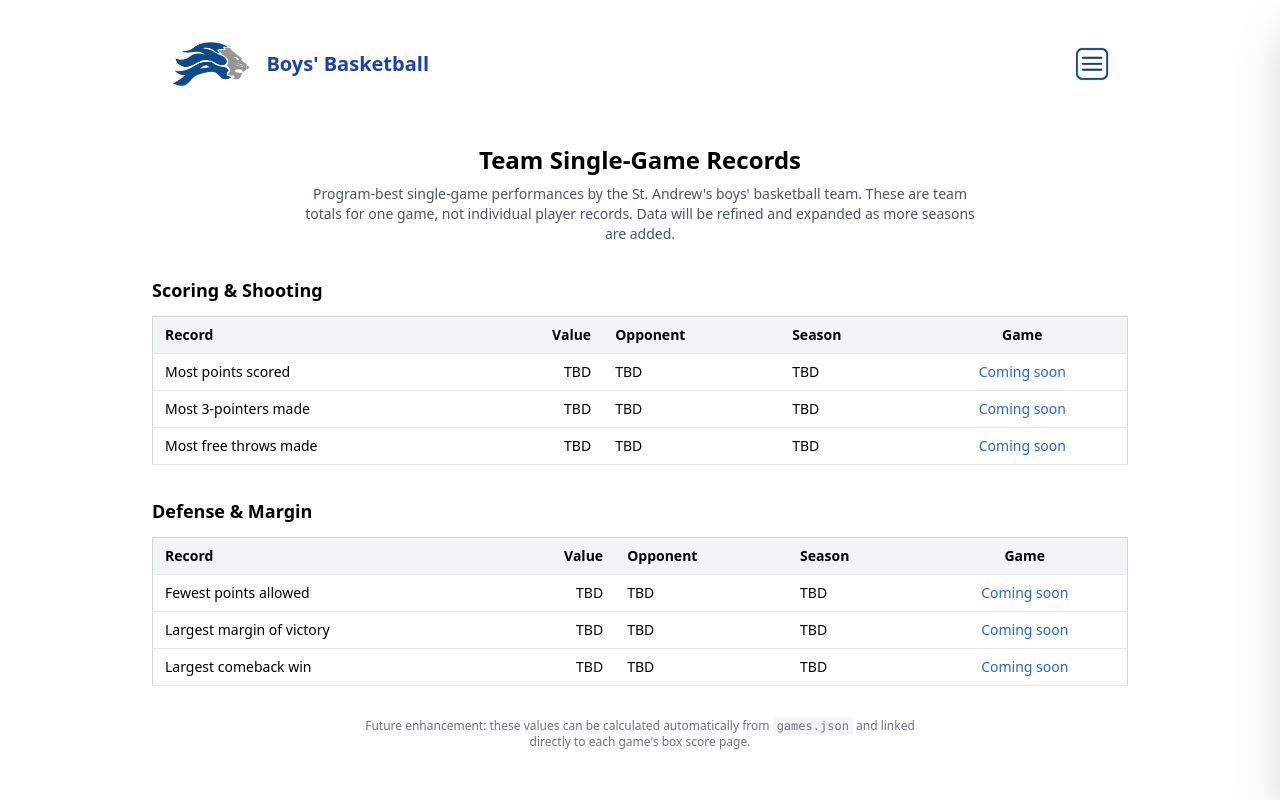
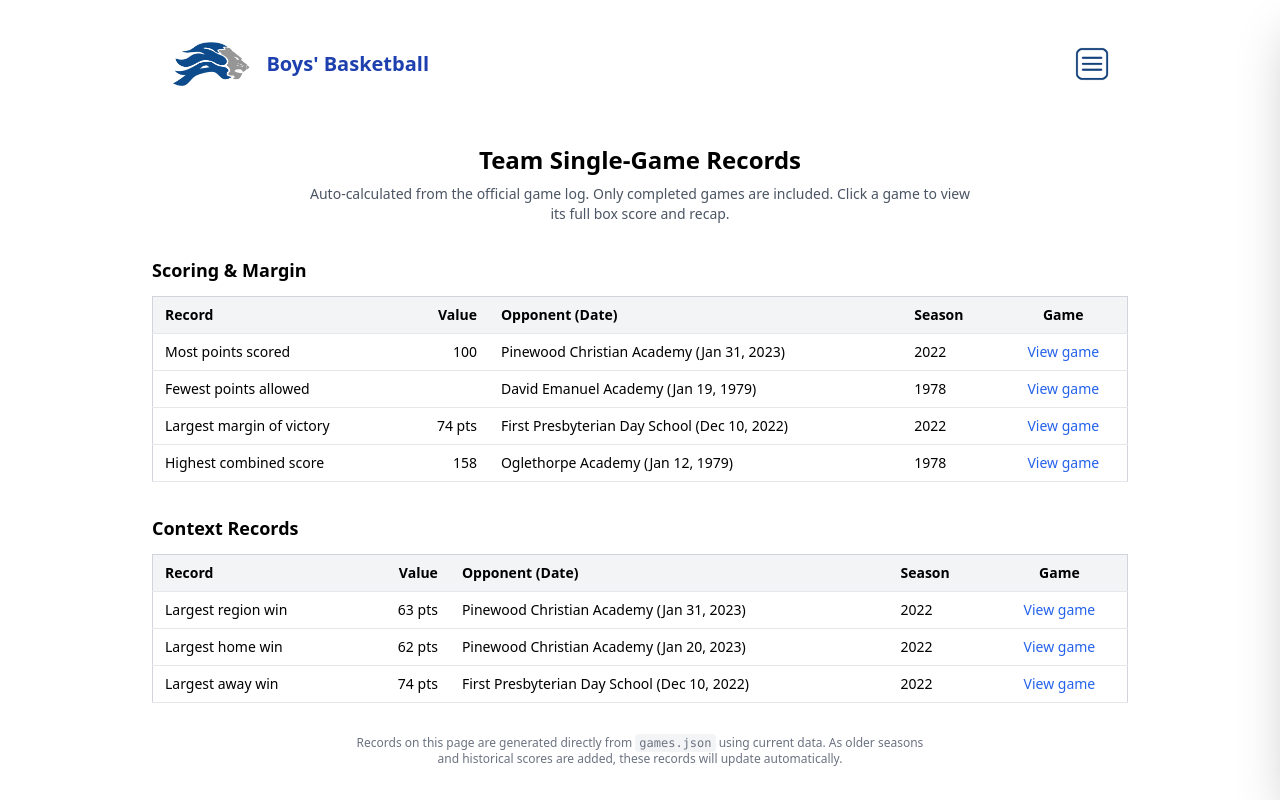
Before and after one commit to newonda1/st-andrews-basketball, a React (Vite) app: page /athletics/boys/basketball/records/team in a window 1280 px wide. Built offline with nearby package versions, Linux system fonts and the light colour scheme.

Commit message:
Update TeamRecords.jsx

```diff
--- a/src/boys/basketball/pages/TeamRecords.jsx
+++ b/src/boys/basketball/pages/TeamRecords.jsx
@@ -1,124 +1,315 @@
 // src/boys/basketball/pages/TeamRecords.jsx
-import React from "react";
+import React, { useEffect, useMemo, useState } from "react";
 import { Link } from "react-router-dom";
 
+function formatDate(dateValue) {
+  if (!dateValue) return "";
+  const d = new Date(dateValue);
+  if (Number.isNaN(d.getTime())) return "";
+  return d.toLocaleDateString("en-US", {
+    month: "short",
+    day: "numeric",
+    year: "numeric",
+  });
+}
+
+function getMaxGame(games, selector) {
+  const valid = games.filter((g) => {
+    const v = selector(g);
+    return v !== null && v !== undefined && !Number.isNaN(Number(v));
+  });
+  if (valid.length === 0) return null;
+
+  return valid.reduce((best, g) =>
+    selector(g) > selector(best) ? g : best
+  );
+}
+
+function getMinGame(games, selector) {
+  const valid = games.filter((g) => {
+    const v = selector(g);
+    return v !== null && v !== undefined && !Number.isNaN(Number(v));
+  });
+  if (valid.length === 0) return null;
+
+  return valid.reduce((best, g) =>
+    selector(g) < selector(best) ? g : best
+  );
+}
+
 function TeamRecords() {
+  const [games, setGames] = useState([]);
+  const [loading, setLoading] = useState(true);
+  const [error, setError] = useState(null);
+
+  // Load games.json
+  useEffect(() => {
+    async function loadGames() {
+      try {
+        const res = await fetch("/data/boys/basketball/games.json");
+        if (!res.ok) throw new Error("Failed to load games.json");
+        const data = await res.json();
+        setGames(Array.isArray(data) ? data : []);
+      } catch (err) {
+        console.error("Error loading games:", err);
+        setError("Unable to load game data.");
+      } finally {
+        setLoading(false);
+      }
+    }
+
+    loadGames();
+  }, []);
+
+  const completeGames = useMemo(() => {
+    return games.filter(
+      (g) => g && (g.IsComplete === "Yes" || g.IsComplete === true)
+    );
+  }, [games]);
+
+  const records = useMemo(() => {
+    if (!completeGames.length) {
+      return {
+        mostPoints: null,
+        fewestAllowed: null,
+        largestWin: null,
+        highestCombined: null,
+        largestRegionWin: null,
+        largestHomeWin: null,
+        largestAwayWin: null,
+      };
+    }
+
+    const mostPoints = getMaxGame(completeGames, (g) => Number(g.TeamScore));
+
+    const fewestAllowed = getMinGame(completeGames, (g) =>
+      Number(g.OpponentScore)
+    );
+
+    // If ResultMargin is missing for some games, fall back to TeamScore - OpponentScore
+    const largestWin = getMaxGame(completeGames, (g) => {
+      const margin =
+        g.ResultMargin !== undefined && g.ResultMargin !== null
+          ? Number(g.ResultMargin)
+          : Number(g.TeamScore) - Number(g.OpponentScore);
+      return margin;
+    });
+
+    const highestCombined = getMaxGame(completeGames, (g) =>
+      Number(g.TeamScore) + Number(g.OpponentScore)
+    );
+
+    const regionGames = completeGames.filter(
+      (g) =>
+        g.GameType &&
+        String(g.GameType).toLowerCase() === "region" &&
+        Number(g.TeamScore) > Number(g.OpponentScore)
+    );
+    const largestRegionWin = getMaxGame(regionGames, (g) => {
+      const margin =
+        g.ResultMargin !== undefined && g.ResultMargin !== null
+          ? Number(g.ResultMargin)
+          : Number(g.TeamScore) - Number(g.OpponentScore);
+      return margin;
+    });
+
+    const homeGames = completeGames.filter(
+      (g) =>
+        g.LocationType &&
+        String(g.LocationType).toLowerCase() === "home" &&
+        Number(g.TeamScore) > Number(g.OpponentScore)
+    );
+    const largestHomeWin = getMaxGame(homeGames, (g) => {
+      const margin =
+        g.ResultMargin !== undefined && g.ResultMargin !== null
+          ? Number(g.ResultMargin)
+          : Number(g.TeamScore) - Number(g.OpponentScore);
+      return margin;
+    });
+
+    const awayGames = completeGames.filter(
+      (g) =>
+        g.LocationType &&
+        String(g.LocationType).toLowerCase() === "away" &&
+        Number(g.TeamScore) > Number(g.OpponentScore)
+    );
+    const largestAwayWin = getMaxGame(awayGames, (g) => {
+      const margin =
+        g.ResultMargin !== undefined && g.ResultMargin !== null
+          ? Number(g.ResultMargin)
+          : Number(g.TeamScore) - Number(g.OpponentScore);
+      return margin;
+    });
+
+    return {
+      mostPoints,
+      fewestAllowed,
+      largestWin,
+      highestCombined,
+      largestRegionWin,
+      largestHomeWin,
+      largestAwayWin,
+    };
+  }, [completeGames]);
+
+  if (loading) {
+    return <div className="p-4">Loading team records…</div>;
+  }
+
+  if (error) {
+    return <div className="p-4 text-red-600">{error}</div>;
+  }
+
+  const {
+    mostPoints,
+    fewestAllowed,
+    largestWin,
+    highestCombined,
+    largestRegionWin,
+    largestHomeWin,
+    largestAwayWin,
+  } = records;
+
+  const renderRow = (label, game, getValue) => {
+    const value = game ? getValue(game) : "—";
+    const opponent = game?.Opponent || "—";
+    const season = game?.Season ?? "—";
+    const date = game?.Date ? formatDate(game.Date) : "";
+    const gameId = game?.GameID;
+
+    return (
+      <tr className="hover:bg-gray-50" key={label}>
+        <td className="px-3 py-2 border-b">{label}</td>
+        <td className="px-3 py-2 border-b text-right">{value}</td>
+        <td className="px-3 py-2 border-b">
+          {opponent}
+          {date ? ` (${date})` : ""}
+        </td>
+        <td className="px-3 py-2 border-b">{season}</td>
+        <td className="px-3 py-2 border-b text-center">
+          {gameId ? (
+            <Link
+              to={`/athletics/boys/basketball/games/${gameId}`}
+              className="text-blue-600 hover:underline"
+            >
+              View game
+            </Link>
+          ) : (
+            "—"
+          )}
+        </td>
+      </tr>
+    );
+  };
+
   return (
     <div className="space-y-8">
       <div className="text-center space-y-2">
         <h2 className="text-2xl font-bold">Team Single-Game Records</h2>
         <p className="text-sm text-gray-600 max-w-2xl mx-auto">
-          Program-best single-game performances by the St. Andrew&apos;s boys&apos;
-          basketball team. These are team totals for one game, not individual player
-          records. Data will be refined and expanded as more seasons are added.
+          Auto-calculated from the official game log. Only completed games are
+          included. Click a game to view its full box score and recap.
         </p>
       </div>
 
-      {/* Offense-focused records */}
+      {/* Core scoring & margin records */}
       <div className="space-y-3">
-        <h3 className="text-lg font-semibold">Scoring &amp; Shooting</h3>
+        <h3 className="text-lg font-semibold">Scoring &amp; Margin</h3>
         <div className="overflow-x-auto">
           <table className="min-w-full border border-gray-300 bg-white text-sm">
             <thead className="bg-gray-100">
               <tr>
                 <th className="px-3 py-2 border-b text-left">Record</th>
                 <th className="px-3 py-2 border-b text-right">Value</th>
-                <th className="px-3 py-2 border-b text-left">Opponent</th>
+                <th className="px-3 py-2 border-b text-left">Opponent (Date)</th>
                 <th className="px-3 py-2 border-b text-left">Season</th>
                 <th className="px-3 py-2 border-b text-center">Game</th>
               </tr>
             </thead>
             <tbody>
-              {/* Example placeholder rows – you can replace these with real data later */}
-              <tr className="hover:bg-gray-50">
-                <td className="px-3 py-2 border-b">Most points scored</td>
-                <td className="px-3 py-2 border-b text-right">TBD</td>
-                <td className="px-3 py-2 border-b">TBD</td>
-                <td className="px-3 py-2 border-b">TBD</td>
-                <td className="px-3 py-2 border-b text-center text-blue-600">
-                  {/* Later you can link directly to GameDetail:
-                      <Link to={`/athletics/boys/basketball/games/${gameId}`}>Box score</Link>
-                  */}
-                  Coming soon
-                </td>
-              </tr>
-              <tr className="hover:bg-gray-50">
-                <td className="px-3 py-2 border-b">Most 3-pointers made</td>
-                <td className="px-3 py-2 border-b text-right">TBD</td>
-                <td className="px-3 py-2 border-b">TBD</td>
-                <td className="px-3 py-2 border-b">TBD</td>
-                <td className="px-3 py-2 border-b text-center text-blue-600">
-                  Coming soon
-                </td>
-              </tr>
-              <tr className="hover:bg-gray-50">
-                <td className="px-3 py-2 border-b">Most free throws made</td>
-                <td className="px-3 py-2 border-b text-right">TBD</td>
-                <td className="px-3 py-2 border-b">TBD</td>
-                <td className="px-3 py-2 border-b">TBD</td>
-                <td className="px-3 py-2 border-b text-center text-blue-600">
-                  Coming soon
-                </td>
-              </tr>
+              {renderRow("Most points scored", mostPoints, (g) => g.TeamScore)}
+              {renderRow(
+                "Fewest points allowed",
+                fewestAllowed,
+                (g) => g.OpponentScore
+              )}
+              {renderRow("Largest margin of victory", largestWin, (g) => {
+                const margin =
+                  g.ResultMargin !== undefined && g.ResultMargin !== null
+                    ? g.ResultMargin
+                    : Number(g.TeamScore) - Number(g.OpponentScore);
+                return `${margin} pts`;
+              })}
+              {renderRow(
+                "Highest combined score",
+                highestCombined,
+                (g) => Number(g.TeamScore) + Number(g.OpponentScore)
+              )}
             </tbody>
           </table>
         </div>
       </div>
 
-      {/* Defense & margin records */}
+      {/* Context-specific wins */}
       <div className="space-y-3">
-        <h3 className="text-lg font-semibold">Defense &amp; Margin</h3>
+        <h3 className="text-lg font-semibold">Context Records</h3>
         <div className="overflow-x-auto">
           <table className="min-w-full border border-gray-300 bg-white text-sm">
             <thead className="bg-gray-100">
               <tr>
                 <th className="px-3 py-2 border-b text-left">Record</th>
                 <th className="px-3 py-2 border-b text-right">Value</th>
-                <th className="px-3 py-2 border-b text-left">Opponent</th>
+                <th className="px-3 py-2 border-b text-left">Opponent (Date)</th>
                 <th className="px-3 py-2 border-b text-left">Season</th>
                 <th className="px-3 py-2 border-b text-center">Game</th>
               </tr>
             </thead>
             <tbody>
-              <tr className="hover:bg-gray-50">
-                <td className="px-3 py-2 border-b">Fewest points allowed</td>
-                <td className="px-3 py-2 border-b text-right">TBD</td>
-                <td className="px-3 py-2 border-b">TBD</td>
-                <td className="px-3 py-2 border-b">TBD</td>
-                <td className="px-3 py-2 border-b text-center text-blue-600">
-                  Coming soon
-                </td>
-              </tr>
-              <tr className="hover:bg-gray-50">
-                <td className="px-3 py-2 border-b">Largest margin of victory</td>
-                <td className="px-3 py-2 border-b text-right">TBD</td>
-                <td className="px-3 py-2 border-b">TBD</td>
-                <td className="px-3 py-2 border-b">TBD</td>
-                <td className="px-3 py-2 border-b text-center text-blue-600">
-                  Coming soon
-                </td>
-              </tr>
-              <tr className="hover:bg-gray-50">
-                <td className="px-3 py-2 border-b">Largest comeback win</td>
-                <td className="px-3 py-2 border-b text-right">TBD</td>
-                <td className="px-3 py-2 border-b">TBD</td>
-                <td className="px-3 py-2 border-b">TBD</td>
-                <td className="px-3 py-2 border-b text-center text-blue-600">
-                  Coming soon
-                </td>
-              </tr>
+              {renderRow(
+                "Largest region win",
+                largestRegionWin,
+                (g) => {
+                  const margin =
+                    g.ResultMargin !== undefined && g.ResultMargin !== null
+                      ? g.ResultMargin
+                      : Number(g.TeamScore) - Number(g.OpponentScore);
+                  return `${margin} pts`;
+                }
+              )}
+              {renderRow(
+                "Largest home win",
+                largestHomeWin,
+                (g) => {
+                  const margin =
+                    g.ResultMargin !== undefined && g.ResultMargin !== null
+                      ? g.ResultMargin
+                      : Number(g.TeamScore) - Number(g.OpponentScore);
+                  return `${margin} pts`;
+                }
+              )}
+              {renderRow(
+                "Largest away win",
+                largestAwayWin,
+                (g) => {
+                  const margin =
+                    g.ResultMargin !== undefined && g.ResultMargin !== null
+                      ? g.ResultMargin
+                      : Number(g.TeamScore) - Number(g.OpponentScore);
+                  return `${margin} pts`;
+                }
+              )}
             </tbody>
           </table>
         </div>
       </div>
 
-      {/* Note for future automation */}
       <p className="text-xs text-gray-500 text-center max-w-xl mx-auto">
-        Future enhancement: these values can be calculated automatically from{" "}
+        Records on this page are generated directly from{" "}
         <code className="bg-gray-100 px-1 py-0.5 rounded">
           games.json
         </code>{" "}
-        and linked directly to each game&apos;s box score page.
+        using current data. As older seasons and historical scores are added,
+        these records will update automatically.
       </p>
     </div>
   );
```
